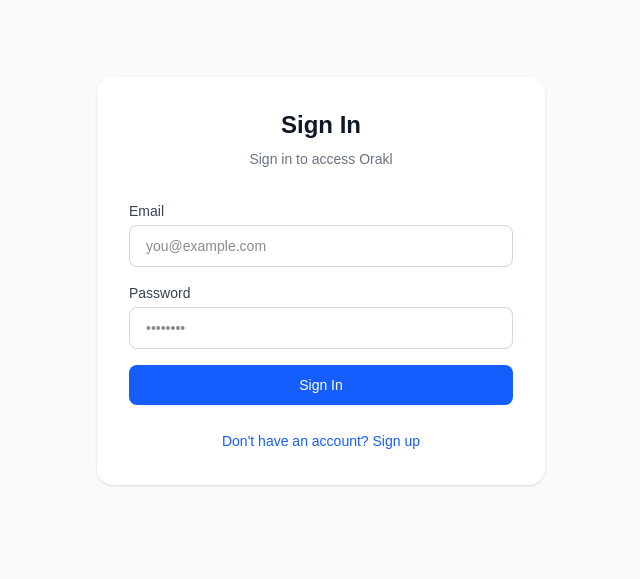
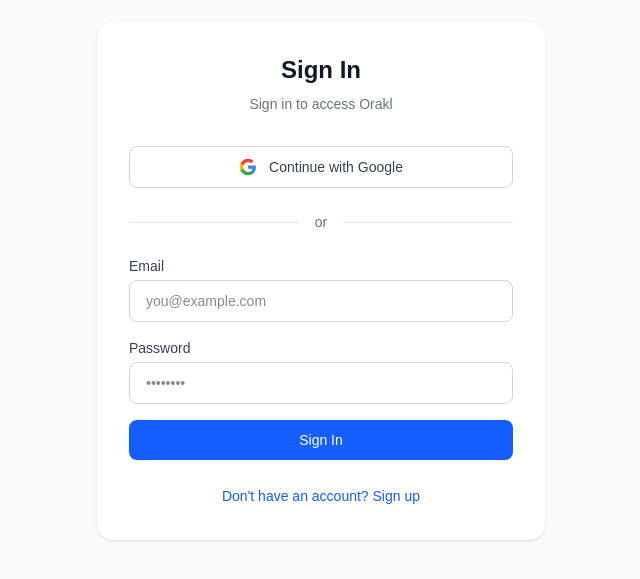
Before and after one commit to sidracohostnavi/navi-frontend, a Next.js app: page /orakl/login in a window 1280 px wide. Shown: the part 119-698 px from the top of the page, without its empty margins (319-959 px from the left). Built offline with nearby package versions, Linux system fonts and the light colour scheme; no server answers.

Commit message:
Add Google sign in to Orakl login

```diff
--- a/app/orakl/login/page.tsx
+++ b/app/orakl/login/page.tsx
@@ -10,11 +10,31 @@
   const [password, setPassword] = useState('');
   const [isSignUp, setIsSignUp] = useState(false);
   const [loading, setLoading] = useState(false);
+  const [googleLoading, setGoogleLoading] = useState(false);
   const [error, setError] = useState<string | null>(null);
   const [message, setMessage] = useState<string | null>(null);
 
   const router = useRouter();
   const supabase = getOraklBrowserClient();
+
+  const handleGoogleSignIn = async () => {
+    setGoogleLoading(true);
+    setError(null);
+
+    try {
+      const { error: googleError } = await supabase.auth.signInWithOAuth({
+        provider: 'google',
+        options: {
+          redirectTo: `${window.location.origin}/orakl`,
+        },
+      });
+
+      if (googleError) throw googleError;
+    } catch (err) {
+      setError(err instanceof Error ? err.message : 'An error occurred');
+      setGoogleLoading(false);
+    }
+  };
 
   const handleSubmit = async (e: React.FormEvent) => {
     e.preventDefault();
@@ -24,7 +44,6 @@
 
     try {
       if (isSignUp) {
-        // Sign up
         const { error: signUpError } = await supabase.auth.signUp({
           email,
           password,
@@ -37,7 +56,6 @@
 
         setMessage('Check your email for a confirmation link!');
       } else {
-        // Sign in
         const { error: signInError } = await supabase.auth.signInWithPassword({
           email,
           password,
@@ -45,7 +63,6 @@
 
         if (signInError) throw signInError;
 
-        // Redirect to /orakl on successful login
         router.push('/orakl');
         router.refresh();
       }
@@ -71,6 +88,45 @@
             </p>
           </div>
 
+          {/* Google Sign In Button */}
+          <button
+            type="button"
+            onClick={handleGoogleSignIn}
+            disabled={googleLoading}
+            className="w-full flex items-center justify-center gap-3 py-2.5 px-4 border border-gray-300 rounded-lg text-sm font-medium text-gray-700 bg-white hover:bg-gray-50 disabled:opacity-50 disabled:cursor-not-allowed transition-colors mb-6"
+          >
+            <svg width="18" height="18" viewBox="0 0 24 24">
+              <path
+                fill="#4285F4"
+                d="M22.56 12.25c0-.78-.07-1.53-.2-2.25H12v4.26h5.92c-.26 1.37-1.04 2.53-2.21 3.31v2.77h3.57c2.08-1.92 3.28-4.74 3.28-8.09z"
+              />
+              <path
+                fill="#34A853"
+                d="M12 23c2.97 0 5.46-.98 7.28-2.66l-3.57-2.77c-.98.66-2.23 1.06-3.71 1.06-2.86 0-5.29-1.93-6.16-4.53H2.18v2.84C3.99 20.53 7.7 23 12 23z"
+              />
+              <path
+                fill="#FBBC05"
+                d="M5.84 14.09c-.22-.66-.35-1.36-.35-2.09s.13-1.43.35-2.09V7.07H2.18C1.43 8.55 1 10.22 1 12s.43 3.45 1.18 4.93l2.85-2.22.81-.62z"
+              />
+              <path
+                fill="#EA4335"
+                d="M12 5.38c1.62 0 3.06.56 4.21 1.64l3.15-3.15C17.45 2.09 14.97 1 12 1 7.7 1 3.99 3.47 2.18 7.07l3.66 2.84c.87-2.6 3.3-4.53 6.16-4.53z"
+              />
+            </svg>
+            {googleLoading ? 'Redirecting...' : 'Continue with Google'}
+          </button>
+
+          {/* Divider */}
+          <div className="relative mb-6">
+            <div className="absolute inset-0 flex items-center">
+              <div className="w-full border-t border-gray-200"></div>
+            </div>
+            <div className="relative flex justify-center text-sm">
+              <span className="px-4 bg-white text-gray-500">or</span>
+            </div>
+          </div>
+
+          {/* Email/Password Form */}
           <form onSubmit={handleSubmit} className="space-y-4">
             <div>
               <label
```
